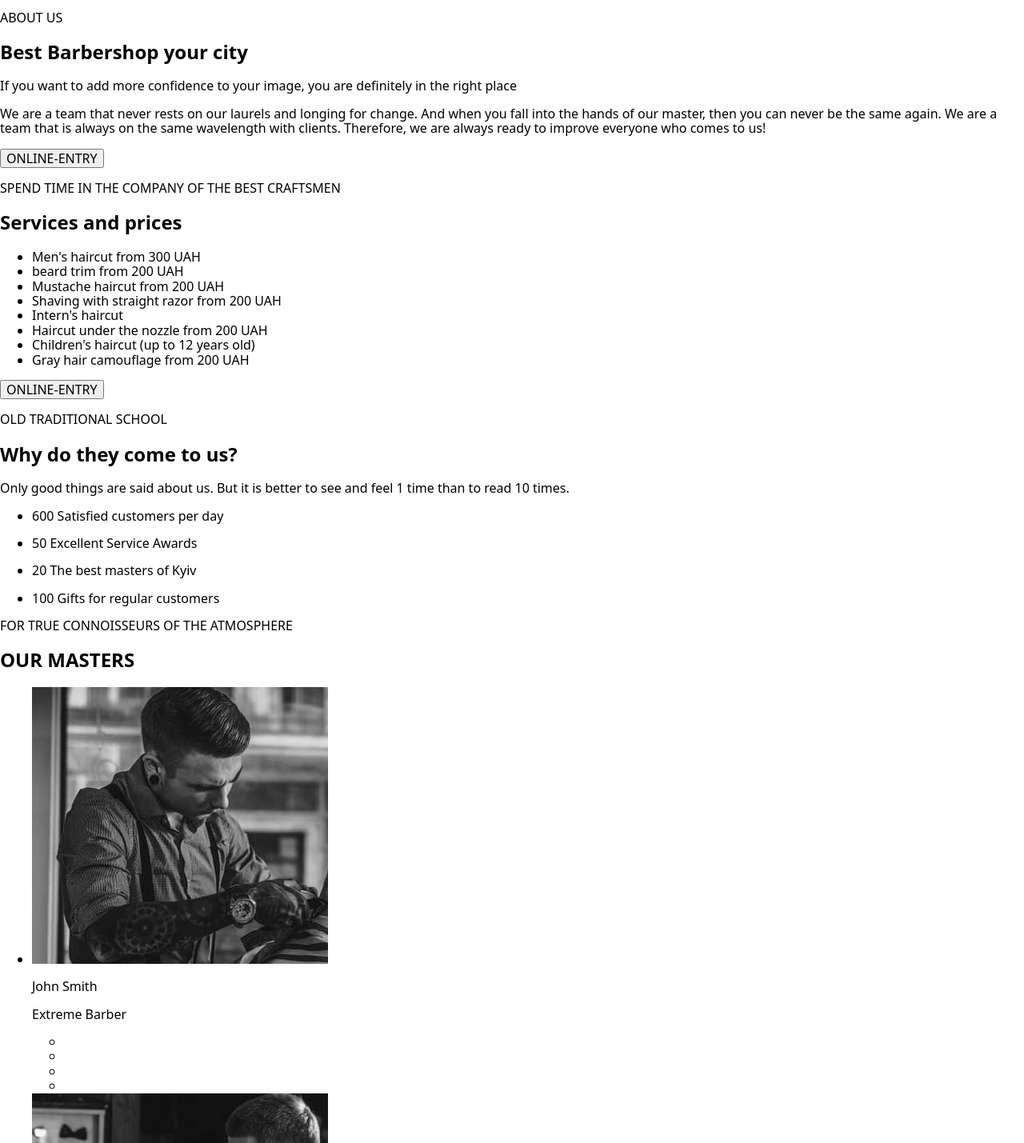
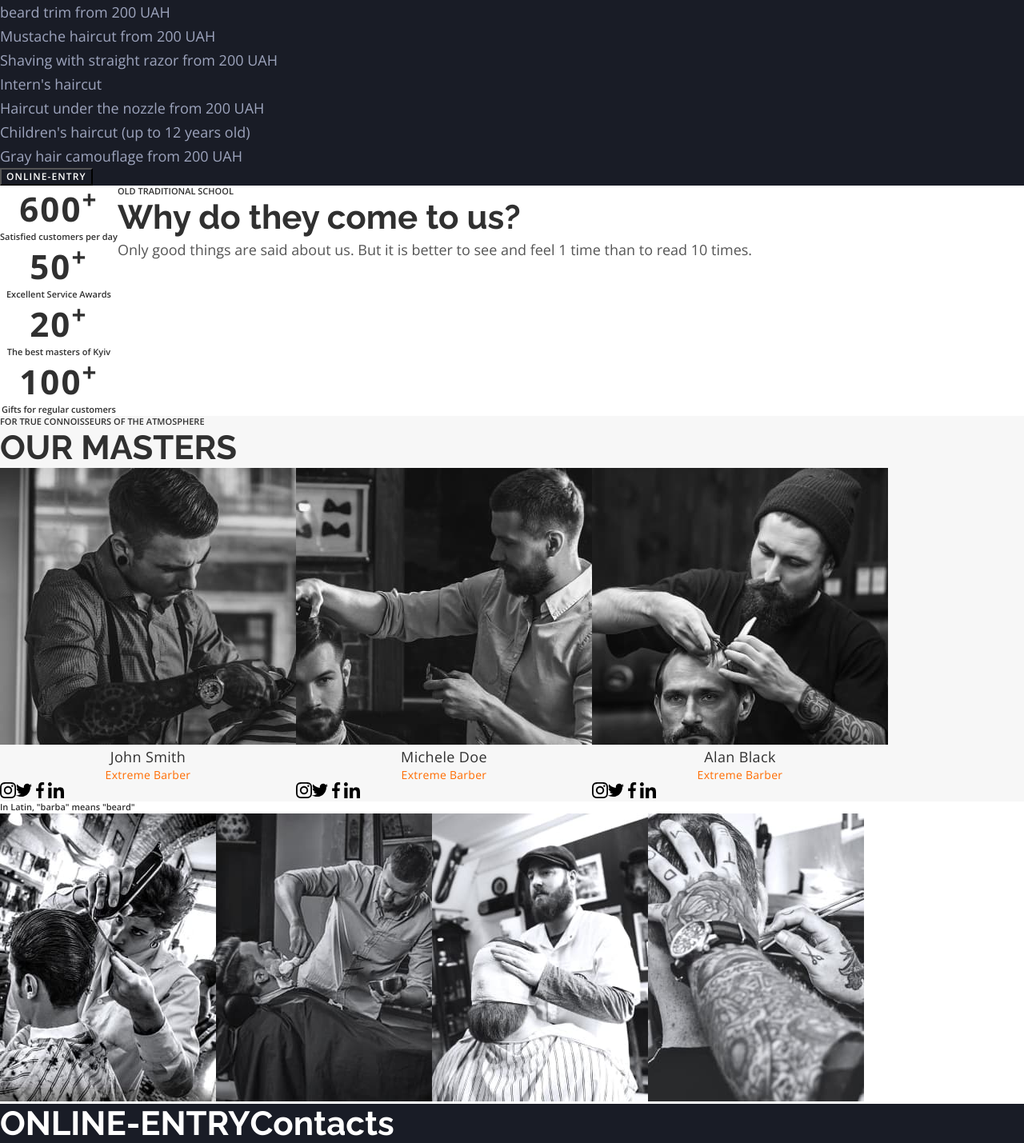
Before and after one commit to SergejViktorov/BarberShop, a plain HTML site: page index.html in a window 1280 px wide. Shown: the part 1371-2800 px from the top of the page at 80% size. Drawn offline with nearby package versions, Linux system fonts and the light colour scheme.

Commit message:
add
prettier, css, sprite, fonts, color, ...

```diff
--- a/css/style.css
+++ b/css/style.css
@@ -0,0 +1,268 @@
+:root {
+  --main-background-color: #ffffff;
+  --sec-background-color: #f7f7f7;
+  --dark-bacground-color: #191c26;
+
+  --accent-color: #ff6c00;
+
+  --dark-main-color: #ffffff;
+  --dark-sec-color: #9da4bd;
+  --dark-add-color: rgba(157, 164, 189, 0.6);
+
+  --main-color: #303030;
+  --sec-color: #555555;
+}
+
+body {
+  font-family: 'Open Sans', sans-serif;
+  background-color: var(--main-background-color);
+}
+h1,
+h2 {
+  margin: 0;
+
+  font-family: 'Raleway', sans-serif;
+  font-size: 42px;
+  line-height: 1.18;
+
+  font-weight: 700;
+}
+h3 {
+  margin: 0;
+}
+ul {
+  list-style: none;
+  padding: 0;
+  margin: 0;
+}
+li {
+  padding: 0;
+}
+a {
+  text-decoration: none;
+  cursor: pointer;
+}
+p {
+  margin: 0;
+}
+
+/* Common */
+
+.header {
+  background-color: var(--dark-bacground-color);
+}
+.logo {
+}
+
+.nav-link {
+  font-weight: 600;
+  font-size: 12px;
+  line-height: 1.33;
+  letter-spacing: 0.1em;
+
+  color: var(--dark-main-color);
+}
+.nav-link:hover,
+.nav-link:focus {
+  color: var(--accent-color);
+}
+.button {
+  font-weight: 600;
+  font-size: 12px;
+  line-height: 1.33;
+  letter-spacing: 0.09em;
+  text-transform: uppercase;
+
+  background-color: transparent;
+  color: var(--dark-main-color);
+}
+
+.hero {
+  background-color: var(--dark-bacground-color);
+}
+.social {
+  color: var(--main-color);
+}
+.social:hover,
+.social:focus {
+  color: var(--accent-color);
+}
+.decor {
+  width: 60px;
+  border-top: 1px solid var(--main-color);
+}
+.sub {
+  font-weight: 600;
+  font-size: 11px;
+  line-height: 1.36;
+}
+.hero-subtitle {
+  color: var(--dark-add-color);
+}
+.hero-title {
+  color: var(--dark-main-color);
+}
+.hero-description {
+  font-size: 18px;
+  line-height: 1.67;
+  color: var(--dark-sec-color);
+}
+.hero-back {
+  font-weight: 600;
+  font-size: 11px;
+  line-height: 1.36;
+
+  letter-spacing: 0.1em;
+
+  color: var(--dark-add-color);
+}
+.hero-next {
+  font-weight: 600;
+  font-size: 11px;
+  line-height: 1.36;
+
+  letter-spacing: 0.1em;
+
+  color: var(--dark-main-color);
+}
+
+.aboutus {
+  display: flex;
+}
+.aboutus-subtitle {
+  font-weight: 600;
+  font-size: 11px;
+  line-height: 1.36;
+  color: var(--main-color);
+}
+.aboutus-title {
+  font-size: 42px;
+  line-height: 1.18;
+
+  color: var(--main-color);
+}
+.aboutus-text {
+  font-size: 18px;
+  line-height: 1.67;
+
+  letter-spacing: 0.02em;
+
+  color: var(--sec-color);
+}
+.aboutus-description {
+  font-size: 14px;
+  line-height: 1.86;
+
+  letter-spacing: 0.02em;
+
+  color: var(--sec-color);
+}
+.prices {
+  background-color: var(--dark-bacground-color);
+}
+.prices-subtitle {
+  color: var(--dark-add-color);
+}
+.prices-title {
+  font-family: 'Raleway', sans-serif;
+  color: var(--dark-main-color);
+}
+.prices-item {
+  font-size: 18px;
+  line-height: 1.67;
+
+  color: var(--dark-sec-color);
+}
+.school {
+  display: flex;
+}
+.school .result-value,
+.school .result-name {
+  text-align: center;
+  line-height: 1.36;
+
+  color: var(--main-color);
+}
+.result-value {
+  font-weight: 700;
+  font-size: 42px;
+
+  letter-spacing: 0.05em;
+}
+.result-name {
+  font-weight: 600;
+  font-size: 11px;
+}
+
+.school-subtitle {
+  color: var(--main-color);
+}
+.school-title {
+  font-family: 'Raleway', sans-serif;
+  color: var(--main-color);
+}
+.school-description {
+  font-size: 18px;
+  line-height: 1.67;
+
+  color: var(--sec-color);
+}
+.masters {
+  background-color: var(--sec-background-color);
+}
+.masters-subtitle {
+  color: var(--main-color);
+}
+.masters-title {
+  color: var(--main-color);
+}
+.masters-list {
+  display: flex;
+}
+.masters-name {
+  font-size: 18px;
+  line-height: 1.39;
+
+  text-align: center;
+  letter-spacing: 0.02em;
+
+  color: var(--main-color);
+}
+.masters-profession {
+  font-size: 14px;
+  line-height: 1.36;
+
+  text-align: center;
+  letter-spacing: 0.02em;
+
+  color: var(--accent-color);
+}
+.icons-list {
+  display: flex;
+}
+.social-icon {
+}
+.social-icon:hover {
+  fill: var(--accent-color);
+}
+.portfolio {
+}
+.portfolio-subtitle {
+  color: var(--main-color);
+}
+.portfolio-list {
+  display: flex;
+}
+
+.contacts {
+  display: flex;
+  background-color: var(--dark-bacground-color);
+}
+.contacts-title {
+  font-family: 'Raleway', sans-serif;
+  color: var(--dark-main-color);
+}
+
+.footer-text {
+  color: var(--dark-sec-color);
+}
--- a/index.html
+++ b/index.html
@@ -4,157 +4,175 @@
 		<meta charset="UTF-8" />
 		<meta http-equiv="X-UA-Compatible" content="IE=edge" />
 		<meta name="viewport" content="width=device-width, initial-scale=1.0" />
+		<link rel="stylesheet" href="https://cdnjs.cloudflare.com/ajax/libs/modern-normalize/1.1.0/modern-normalize.min.css">
 		<link rel="preconnect" href="https://fonts.googleapis.com">
 <link rel="preconnect" href="https://fonts.gstatic.com" crossorigin>
-<link href="https://fonts.googleapis.com/css2?family=Open+Sans:wght@400;600&family=Raleway:wght@700&display=swap" rel="stylesheet">
-		<link rel="stylesheet" href="https://cdnjs.cloudflare.com/ajax/libs/modern-normalize/1.1.0/modern-normalize.min.css">
+<link href="https://fonts.googleapis.com/css2?family=Open+Sans:wght@400;600;700&family=Raleway:wght@700&display=swap" rel="stylesheet">
 		<link rel="stylesheet" href="./css/style.css">
 		<title>BarberShop</title>
 	</head>
 	<body>
-		<header>
+		<header class="header">
 			<nav>
-				<ul>
-					<li>
-						<a href="./index.html"
-							><img
-								src="./images/logo.svg"
+				<a href="./index.html" class="logo">
+					<img src="./images/logo.svg"
 								alt="logo"
 								width="69"
 								height="59"
-								aria-label="logotip"
-						/></a>
-					</li>
-					<li><a href="#">About us</a></li>
-					<li><a href="#">Services and prices</a></li>
-					<li><a href="#">Masters</a></li>
-					<li><a href="#">Contacts</a></li>
+								aria-label="logotip"/>
+							</a>
+				<ul>
+					<li><a href="#" class="nav-link">About us</a></li>
+					<li><a href="#" class="nav-link">Services and prices</a></li>
+					<li><a href="#" class="nav-link">Masters</a></li>
+					<li><a href="#" class="nav-link">Contacts</a></li>
 				</ul>
 				<ul>
-					<li><a href="tel:+380441111111">+38 044 111 11 11</a></li>
-					<li><button>Online entry</button></li>
+					<li><a href="tel:+380441111111" class="nav-link">+38 044 111 11 11</a></li>
+					<li><button class="button">Online entry</button></li>
 				</ul>
 			</nav>
 		</header>
 		<main>
 			<!-- hero -->
-			<section>
-				<p>A HAIR SALON FOR MEN IN KYIV</p>
-				<h1>BarberShop</h1>
-				<p>
+			<section class="hero">
+				<ul>
+					<li><a href="#" class="social">Instagram</a></li>
+					<li><a href="#" class="social">Youtube</a></li>
+				<li><div class="decor"></div></li>
+				</ul>
+
+				<p class="sub hero-subtitle">A HAIR SALON FOR MEN IN KYIV</p>
+				<h1 class="hero-title">BarberShop</h1>
+				<p class="hero-description">
 					We are experts in trendy men's haircuts.<br>
 					 We work quickly, carefully,
 					and tastefully.
 				</p>
+
 				<ul>
-					<li><a href="#">Back</a></li>
-					<li><a href="#">Forward</a></li>
+					<li><a href="#" class="hero-back">Back</a></li>
+					<li><a href="#" class="hero-next">Forward</a></li>
 				</ul>
-				<ul>
-					<li><a href="#">Instagram</a></li>
-					<li><a href="#">Youtube</a></li>
-				</ul>
+
 			</section>
 
 			<!-- about us -->
-			<section>
+			<section class="aboutus">
 				<ul>
 					<li><img src="./images/beard.jpg" alt="foto beard trim 1"></li>
 					<li><img src="./images/beard2.jpg" alt="foto beard trim 2"></li>
 				</ul>
-				<p>ABOUT US</p>
-				<h2>Best Barbershop your city</h2>
-				<p>
+				<div>
+				<p class="sub aboutus-subtitle">ABOUT US</p>
+				<h2 class="aboutus-title">Best Barbershop your city</h2>
+				<p class="aboutus-text">
 					If you want to add more confidence to your image, you are definitely
 					in the right place
 				</p>
-				<p>
+				<p class="aboutus-description">
 					We are a team that never rests on our laurels and longing for change.
 					And when you fall into the hands of our master, then you can never be
 					the same again. We are a team that is always on the same wavelength
 					with clients. Therefore, we are always ready to improve everyone who
 					comes to us!
 				</p>
-				<button>ONLINE-ENTRY</button>
+				<button class="button">ONLINE-ENTRY</button>
+			</div>
 			</section>
 
-			<!-- services and prices -->
-			<section>
-				<p>SPEND TIME IN THE COMPANY OF THE BEST CRAFTSMEN</p>
-				<h2>Services and prices</h2>
+			<!-- prices -->
+			<section class="prices">
+				<p class="sub prices-subtitle">SPEND TIME IN THE COMPANY OF THE BEST CRAFTSMEN</p>
+				<h2 class="prices-title">Services and prices</h2>
 				<ul>
-					<li><span>Men's haircut from 300 UAH</span></li>
-					<li><span>beard trim from 200 UAH</span></li>
-					<li><span>Mustache haircut from 200 UAH</span></li>
-					<li><span>Shaving with straight razor from 200 UAH</span></li>
-					<li><span>Intern's haircut</span></li>
-					<li><span>Haircut under the nozzle from 200 UAH</span></li>
-					<li><span>Children's haircut (up to 12 years old)</span></li>
-					<li><span>Gray hair camouflage from 200 UAH</span></li>
+					<li><span class="prices-item">Men's haircut from 300 UAH</span></li>
+					<li><span class="prices-item">beard trim from 200 UAH</span></li>
+					<li><span class="prices-item">Mustache haircut from 200 UAH</span></li>
+					<li><span class="prices-item">Shaving with straight razor from 200 UAH</span></li>
+					<li><span class="prices-item">Intern's haircut</span></li>
+					<li><span class="prices-item">Haircut under the nozzle from 200 UAH</span></li>
+					<li><span class="prices-item">Children's haircut (up to 12 years old)</span></li>
+					<li><span class="prices-item">Gray hair camouflage from 200 UAH</span></li>
 				</ul>
-				<button>ONLINE-ENTRY</button>
+				<button class="button">ONLINE-ENTRY</button>
 			</section>
-			<!-- why are we -->
-			<section>
-				<p>OLD TRADITIONAL SCHOOL</p>
-				<h2>Why do they come to us?</h2>
-				<p>
+			<!-- old traditional school -->
+			<section class="school">
+
+				<ul>
+					<li>
+						<p class="result-value">600<sup>+</sup></p>
+						<p class="result-name">Satisfied customers per day</p>
+					</li>
+					<li>
+						<p class="result-value">50<sup>+</sup></p>
+						<p class="result-name">Excellent Service Awards</p>
+					</li>
+					<li>
+						<p class="result-value">20<sup>+</sup></p>
+						<p class="result-name">The best masters of Kyiv</p>
+					</li>
+					<li>
+						<p class="result-value">100<sup>+</sup></p>
+						<p class="result-name">Gifts for regular customers</p>
+					</li>
+				</ul>
+<div>
+			<p class="sub school-subtitle">OLD TRADITIONAL SCHOOL</p>
+				<h2 class="school-title">Why do they come to us?</h2>
+				<p class="school-description">
 					Only good things are said about us. But it is better to see and feel 1
 					time than to read 10 times.
 				</p>
-				<ul>
-					<li><p>600 Satisfied customers per day</p></li>
-					<li><p>50 Excellent Service Awards</p></li>
-					<li><p>20 The best masters of Kyiv</p></li>
-					<li><p>100 Gifts for regular customers</p></li>
-				</ul>
+				</div>
 			</section>
 
 			<!-- masters -->
-			<section>
-				<p>FOR TRUE CONNOISSEURS OF THE ATMOSPHERE</p>
-				<h2>OUR MASTERS</h2>
-				<ul>
+			<section class="masters">
+				<p class="sub masters-subtitle">FOR TRUE CONNOISSEURS OF THE ATMOSPHERE</p>
+				<h2 class="masters-title">OUR MASTERS</h2>
+				<ul class="masters-list">
 					<li>
 						<img src="./images/img1.jpg" alt="" />
-						<p>John Smith</p>
-						<p>Extreme Barber</p>
-						<ul>
-							<li></li>
-							<li></li>
-							<li></li>
-							<li></li>
+						<p class="masters-name">John Smith</p>
+						<p class="masters-profession">Extreme Barber</p>
+						<ul class="icons-list">
+							<li><a class="social-icon"><svg width="20" height="20" ><use href="./sprite.svg#instagram"></use></svg></a></li>
+							<li><a class="social-icon"><svg  width="20" height="20" ><use href="./sprite.svg#twitter"></use></svg></a></li>
+							<li><a class="social-icon"><svg  width="20" height="20" ><use href="./sprite.svg#facebook"></use></svg></a></li>
+							<li><a class="social-icon"><svg  width="20" height="20" ><use href="./sprite.svg#linkedin"></use></svg></a></li>
 						</ul>
 					</li>
 					<li>
 						<img src="./images/img2.jpg" alt="" />
-						<p>Michele Doe</p>
-						<p>Extreme Barber</p>
-						<ul>
-							<li></li>
-							<li></li>
-							<li></li>
-							<li></li>
+						<p class="masters-name">Michele Doe</p>
+						<p class="masters-profession">Extreme Barber</p>
+					<ul class="icons-list">
+							<li><a class="social-icon"><svg width="20" height="20" ><use href="./sprite.svg#instagram"></use></svg></a></li>
+							<li><a class="social-icon"><svg  width="20" height="20" ><use href="./sprite.svg#twitter"></use></svg></a></li>
+							<li><a class="social-icon"><svg  width="20" height="20" ><use href="./sprite.svg#facebook"></use></svg></a></li>
+							<li><a class="social-icon"><svg  width="20" height="20" ><use href="./sprite.svg#linkedin"></use></svg></a></li>
 						</ul>
 					</li>
 					<li>
 						<img src="./images/img3.jpg" alt="" />
-						<p>Alan Black</p>
-						<p>Extreme Barber</p>
-						<ul>
-							<li></li>
-							<li></li>
-							<li></li>
-							<li></li>
+						<p class="masters-name">Alan Black</p>
+						<p class="masters-profession">Extreme Barber</p>
+					<ul class="icons-list">
+							<li><a class="social-icon"><svg width="20" height="20" ><use href="./sprite.svg#instagram"></use></svg></a></li>
+							<li><a class="social-icon"><svg  width="20" height="20" ><use href="./sprite.svg#twitter"></use></svg></a></li>
+							<li><a class="social-icon"><svg  width="20" height="20" ><use href="./sprite.svg#facebook"></use></svg></a></li>
+							<li><a class="social-icon"><svg  width="20" height="20" ><use href="./sprite.svg#linkedin"></use></svg></a></li>
 						</ul>
 					</li>
 				</ul>
 			</section>
 
 			<!-- portfolio -->
-			<section>
-				<p>In Latin, "barba" means "beard"</p>
-				<ul>
+			<section class="portfolio">
+				<p class="sub portfolio-subtitle">In Latin, "barba" means "beard"</p>
+				<ul class="portfolio-list">
 					<li><img src="./images/Rectangle25.jpg" alt="foto master1" /></li>
 					<li><img src="./images/Rectangle26.jpg" alt="foto master2" /></li>
 					<li><img src="./images/Rectangle27.jpg" alt="foto master3" /></li>
@@ -163,13 +181,15 @@
 			</section>
 
 			<!-- contacts -->
-			<section>
-				<div><h2>ONLINE-ENTRY</h2>
+			<section class="contacts">
+				<div>
+					<h2 class="contacts-title">ONLINE-ENTRY</h2>
 					<form></form>
-					<button>SEND</button>
+					<button class="button">SEND</button>
 				</div>
+
 				<div>
-					<h2>Contacts</h2>
+					<h2 class="contacts-title">Contacts</h2>
 					<ul>
 						<li><adress>ул. Васильковая, 7А Киев, 08132</adress></li>
 						<li><a href="tel:+380441111111">+38 044 111 11 11</a></li>
@@ -181,9 +201,13 @@
 				</div>
 			</section>
 		</main>
-		<footer><span>&#169 Copyright 2020</span> <ul>
-					<li><a href="#">Instagram</a></li>
-					<li><a href="#">Youtube</a></li>
-				</ul></footer>
+		<footer>
+			<span class="footer-text">&#169 Copyright 2020</span>
+			<ul>
+					<li><a href="#" class="social">Instagram</a></li>
+					<li><a href="#" class="social">Youtube</a></li>
+
+				</ul>
+			</footer>
 	</body>
 </html>
```
Also changed, not shown: .prettierrc.json (added), sprite.svg (added).
